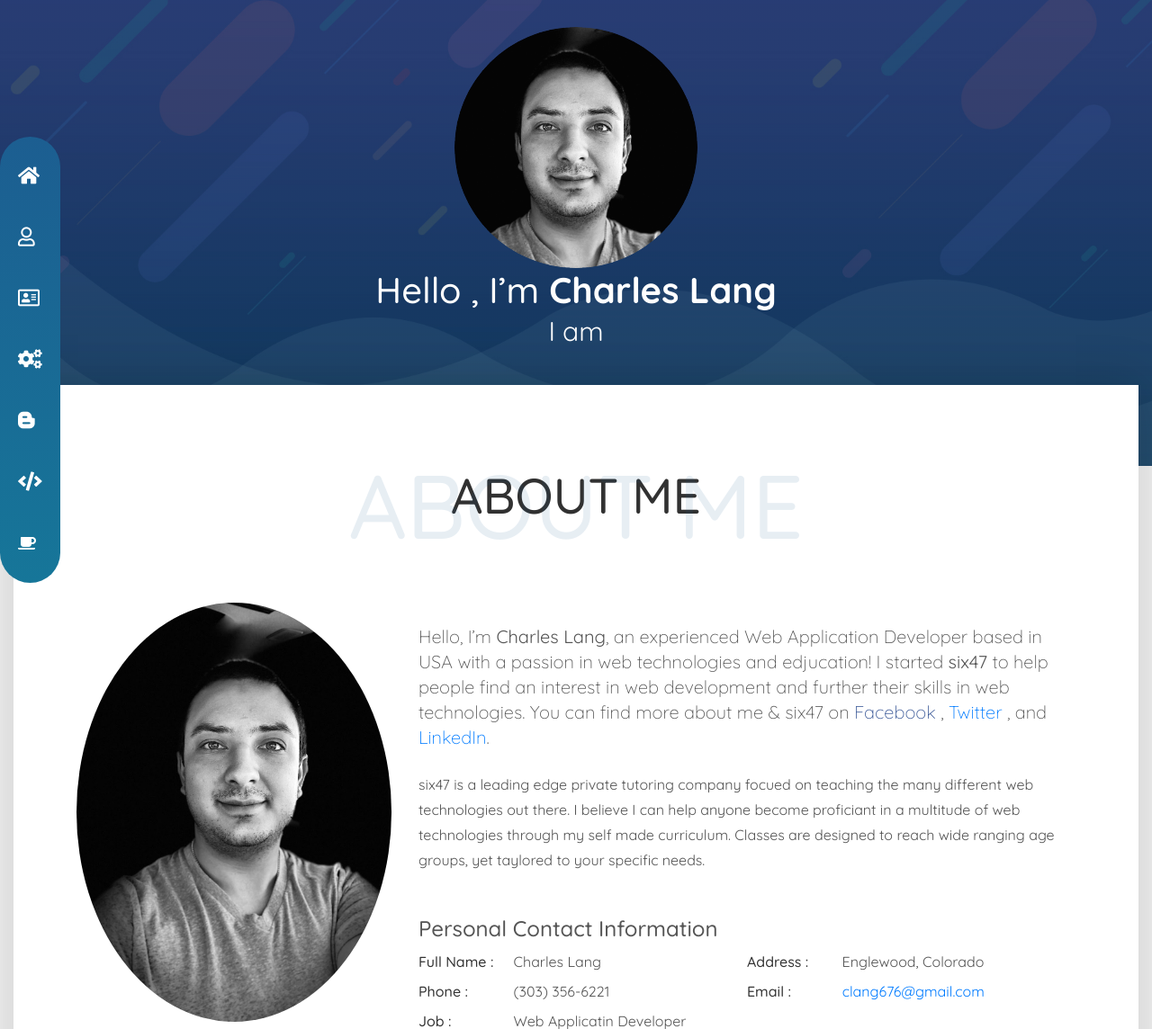
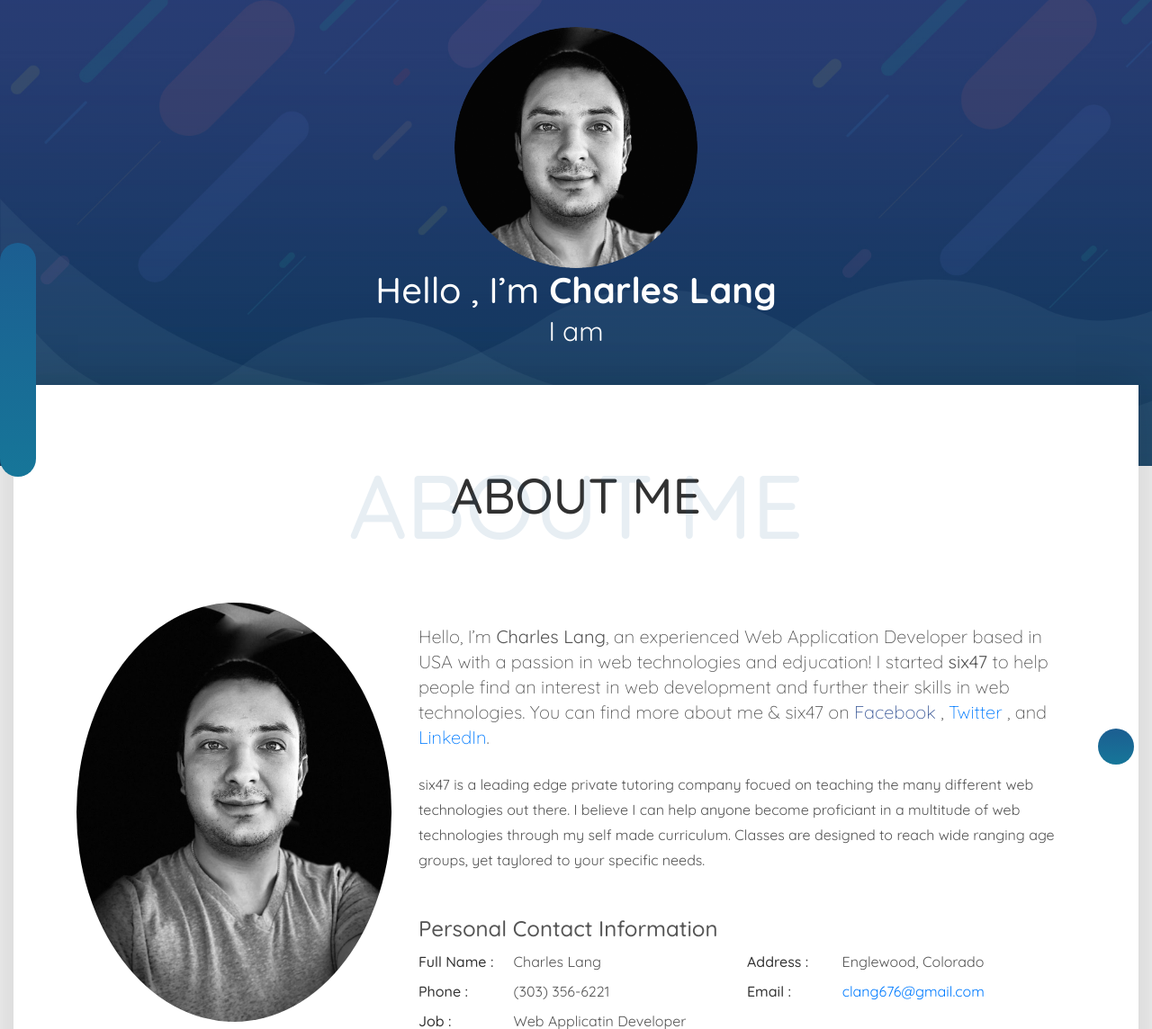
Before and after one commit to Nojil/Nojil.github.io, a PHP site: page / in a window 1280 px wide. Shown: the top 1144 px of the page at 90% size. Run offline with PHP 8.4, Linux system fonts and the light colour scheme; some libraries are stand-ins or nearby versions.

Commit message:
Further cleanup and added curriculum page

```diff
--- a/index.html
+++ b/index.html
@@ -8,7 +8,6 @@
 
     <link href="https://fonts.googleapis.com/css?family=Quicksand:300,400,500,700" rel="stylesheet">
 
-    <link rel="stylesheet" href="styles/fontawesome-all.min.css">
     <link rel="stylesheet" href="https://stackpath.bootstrapcdn.com/bootstrap/4.1.0/css/bootstrap.min.css" integrity="sha384-9gVQ4dYFwwWSjIDZnLEWnxCjeSWFphJiwGPXr1jddIhOegiu1FwO5qRGvFXOdJZ4"
         crossorigin="anonymous">
 
@@ -25,38 +24,33 @@
     <nav class="floating-menu">
         <ul class="main-menu">
             <li>
-                <a href="home.html" class="ripple">
+                <a href="index.html" class="ripple">
                     <i class="fas fa-home fa-lg"></i>
                 </a>
             </li>
             <li>
-                <a href="#" class="ripple">
-                    <i class="far fa-user fa-lg"></i>
+                <a href="#about" class="ripple scrolling">
+                    <i class="fas fa-user fa-lg"></i>
                 </a>
             </li>
             <li>
                 <a href="#" class="ripple">
-                    <i class="far fa-address-card fa-lg"></i>
+                    <i class="fal fa-address-card fa-lg"></i>
+                </a>
+            </li>
+            <li>
+                <a href="Curriculum.html" class="ripple">
+                    <i class="fal fa-book fa-lg"></i>
                 </a>
             </li>
             <li>
                 <a href="#" class="ripple">
-                    <i class="fas fa-cogs fa-lg"></i>
+                    <i class="fal fa-code fa-lg"></i>
                 </a>
             </li>
             <li>
                 <a href="#" class="ripple">
-                    <i class="fab fa-blogger-b fa-lg"></i>
-                </a>
-            </li>
-            <li>
-                <a href="#" class="ripple">
-                    <i class="fas fa-code fa-lg"></i>
-                </a>
-            </li>
-            <li>
-                <a href="#" class="ripple">
-                    <i class="fas fa-coffee"></i>
+                    <i class="fal fa-coffee"></i>
                 </a>
             </li>
         </ul>
@@ -101,17 +95,17 @@
                             Hello, I’m
                             <strong>Charles Lang</strong>, an experienced Web Application Developer based in USA with a passion in
                             web technologies and edjucation! I started
-                            <b>six47</b> to help people find an interest in web development and further
-                            their skills in web technologies. You can find more about me &amp; six47 on
+                            <b>six47</b> to help people find an interest in web development and further their skills in web
+                            technologies. You can find more about me &amp; six47 on
                             <a href="#" class="facebook-link">Facebook</a> ,
                             <a href="#" class="twitter-link">Twitter</a> , and
                             <a href="#" class="linkedin-link">LinkedIn</a>.
                         </p>
 
                         <p class="mb-5">
-                            six47 is a leading edge private tutoring company focued on teaching the many different web
-                            technologies out there. I believe I can help anyone become proficiant in a multitude of web technologies
-                            through my self made curriculum. Classes are designed to reach wide ranging age groups, yet taylored to your specific needs.
+                            six47 is a leading edge private tutoring company focued on teaching the many different web technologies out there. I believe
+                            I can help anyone become proficiant in a multitude of web technologies through my self made curriculum.
+                            Classes are designed to reach wide ranging age groups, yet taylored to your specific needs.
                         </p>
 
                         <h4>Personal Contact Information</h4>
@@ -351,7 +345,7 @@
             <!-- END container-->
         </section>
 
-<section class="education bg-gray">
+        <section class="education bg-gray">
             <div class="container">
 
                 <div class="row">
@@ -420,7 +414,9 @@
         </div>
         <!-- END container-->
     </footer>
-
+    <div class="scroll-top">
+        <i class="fal fa-angle-up"></i>
+    </div>
 
 
 
--- a/js/scripts.js
+++ b/js/scripts.js
@@ -5,3 +5,28 @@ $(function () {
         loop: true
     });
 });
+
+/// smooth scroll
+$('.scrolling').on('click', function (event) {
+    var $anchor = $(this);
+    $('html, body').stop().animate({
+        scrollTop: $($anchor.attr('href')).offset().top
+    }, 500);
+    event.preventDefault();
+});
+
+var doc_height = $(document).height();
+$(window).on('scroll', function () {
+    if ($(this).scrollTop() > (doc_height - 1000)) {
+        $('.scroll-top.active').removeClass('active');
+        $('.scroll-top').addClass('active');
+    } else {
+        $('.scroll-top').removeClass('active');
+    }
+});
+$('.scroll-top').on('click', function () {
+    $("html, body").animate({
+        scrollTop: 0
+    }, 600);
+    return false;
+});
--- a/styles/styles.css
+++ b/styles/styles.css
@@ -400,3 +400,30 @@ section {
     color: #777;
     font-weight: normal;
 }
+
+.scroll-top.active {
+    bottom: 30px;
+}
+
+.scroll-top {
+    position: fixed;
+    bottom: -50px;
+    right: 20px;
+    cursor: pointer;
+    width: 40px;
+    height: 40px;
+    background-image: -webkit-linear-gradient(top, #1C5E91 0%, #167699 100%);
+    background-image: -o-linear-gradient(top, #1C5E91 0%, #167699 100%);
+    background-image: -webkit-gradient(linear, left top, left bottom, from(#1C5E91), to(#167699));
+    background-image: linear-gradient(to bottom, #1C5E91 0%, #167699 100%);
+    background-repeat: repeat-x;
+    filter: progid:DXImageTransform.Microsoft.gradient(startColorstr='#FFFB881D', endColorstr='#FFFFAD34', GradientType=0);
+    color: #fff;
+    text-align: center;
+    padding: 5px;
+    border-radius: 50%;
+    z-index: 999;
+    -webkit-transition: .3s;
+    -o-transition: .3s;
+    transition: .3s;
+}
```
Also changed, not shown: Curriculum.html (+7 -12 lines).
